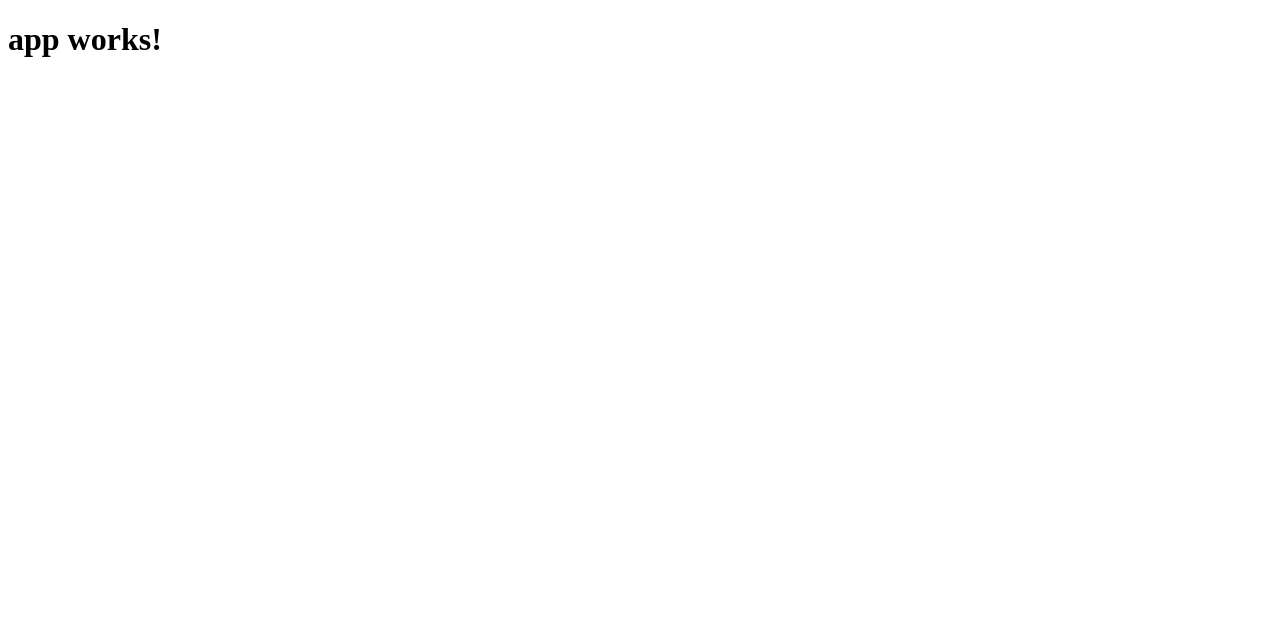
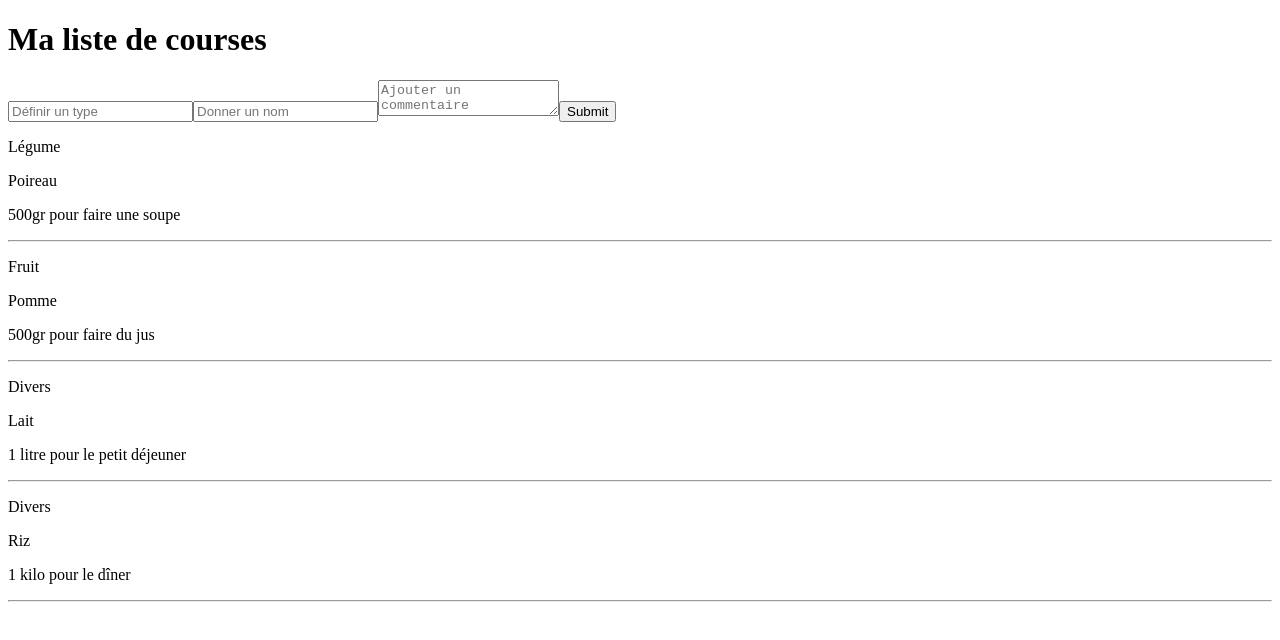
Before and after one commit to bubuStyle/CIFAPgrocery, an Angular app: page / in a window 1280 px wide. Shown: the top 640 px of the page. Built offline with nearby package versions, Linux system fonts and the light colour scheme.

Commit message:
Premier commit : création de la base de travail

```diff
--- a/src/app/app.component.html
+++ b/src/app/app.component.html
@@ -1,3 +1,22 @@
-<h1>
-  {{title}}
-</h1>
+<h1>{{title}}</h1>
+
+<!-- Binding de l'évènement submit' -->
+<form (submit)="addNewItem(newItem)" >
+
+  <!-- Utilisation du ngModel pour faire du data binding dans les deux sens -->
+  <input type="text" placeholder="Définir un type" [(ngModel)]="newItem.type"  [ngModelOptions]="{standalone: true}" required>
+  <input type="text" placeholder="Donner un nom" [(ngModel)]="newItem.name" [ngModelOptions]="{standalone: true}" required>
+  <textarea placeholder="Ajouter un commentaire" [(ngModel)]="newItem.comment" [ngModelOptions]="{standalone: true}" required></textarea>
+
+  <input type="submit">
+
+</form>
+
+<article *ngFor="let item of myCollection" >
+
+  <!-- Binding des données de la collection de données -->
+  <p>{{item.type}}</p>
+  <p>{{item.name}}</p>
+  <p>{{item.comment}}</p>
+  <hr>
+</article>
--- a/src/app/app.component.ts
+++ b/src/app/app.component.ts
@@ -1,10 +1,62 @@
-import { Component } from '@angular/core';
+import { Component, OnInit } from '@angular/core';
+
+// 1# Importer le service
+import { GroceryService } from './services/grocery.service';
 
 @Component({
   selector: 'app-root',
   templateUrl: './app.component.html',
-  styleUrls: ['./app.component.css']
+
+  // 2# ajouter le service dans le tableau des providers
+  providers: [ GroceryService ]
+
 })
-export class AppComponent {
-  title = 'app works!';
+export class AppComponent implements OnInit {
+
+  // 3# Créer une variable pour le service
+  constructor(
+    private groceryService: GroceryService
+  ){}
+
+  // Création d'une variable pour le titre du composant
+  title = 'Ma liste de courses';
+
+  // Création d'une variable vide pour récupérer les données depuis le service
+  myCollection;
+
+  // Création d'un objet VIDE pour le passer en ngModel dans le formulaire
+  newItem = {
+    type: '',
+    name: '',
+    comment: ''
+  }
+
+  // Créer une fonction pour ajouter un élément dans la liste
+  addNewItem(object){
+
+    // Ajouter l'objet à la collection de données du service
+    this.groceryService.pushNewItem(object);
+
+    // Vider le formulaire
+    this.resetForm();
+
+    // Réinitialisation de l'objet
+    this.newItem = {
+      type: '',
+      name: '',
+      comment: ''
+    }
+
+  }
+
+  // Fonction pour vider le formulaire
+  resetForm(){
+    document.querySelector('form').reset();
+  }
+
+  ngOnInit(){
+    this.groceryService.getGroceryList().then(data => this.myCollection = data);
+  }
+
+
 }
--- /dev/null
+++ b/src/app/services/grocery.service.ts
@@ -0,0 +1,43 @@
+import { Injectable } from '@angular/core';
+
+// Création d'un collection de données
+export const  LIST = [
+  {
+    type: 'Légume',
+    name: 'Poireau',
+    comment: '500gr pour faire une soupe'
+  },
+  {
+    type: 'Fruit',
+    name: 'Pomme',
+    comment: '500gr pour faire du jus'
+  },
+  {
+    type: 'Divers',
+    name: 'Lait',
+    comment: '1 litre pour le petit déjeuner'
+  },
+  {
+    type: 'Divers',
+    name: 'Riz',
+    comment: '1 kilo pour le dîner'
+  }
+]
+
+@Injectable()
+export class GroceryService {
+
+  constructor() { }
+
+  // Création d'une fonction pour afficher la collection de données
+  getGroceryList(): Promise<any[]>{
+    return Promise.resolve(LIST);
+  };
+
+  // Création d'une fonction pour ajouter un objet dans la collection de données
+  pushNewItem(itemObject){
+    // Faire un push avec l'objet récupéré depuis la vue
+    LIST.push(itemObject)
+  }
+
+}
```
Also changed, not shown: src/app/app.component.css (deleted), 1 other file (tests, documents, lock files or other folders).
